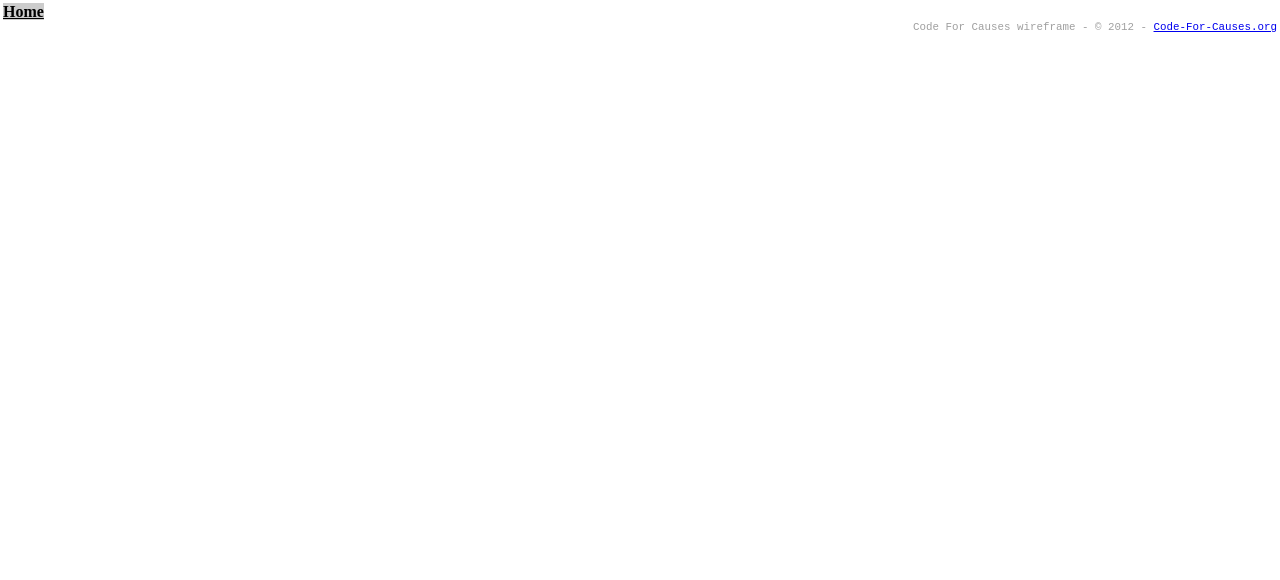
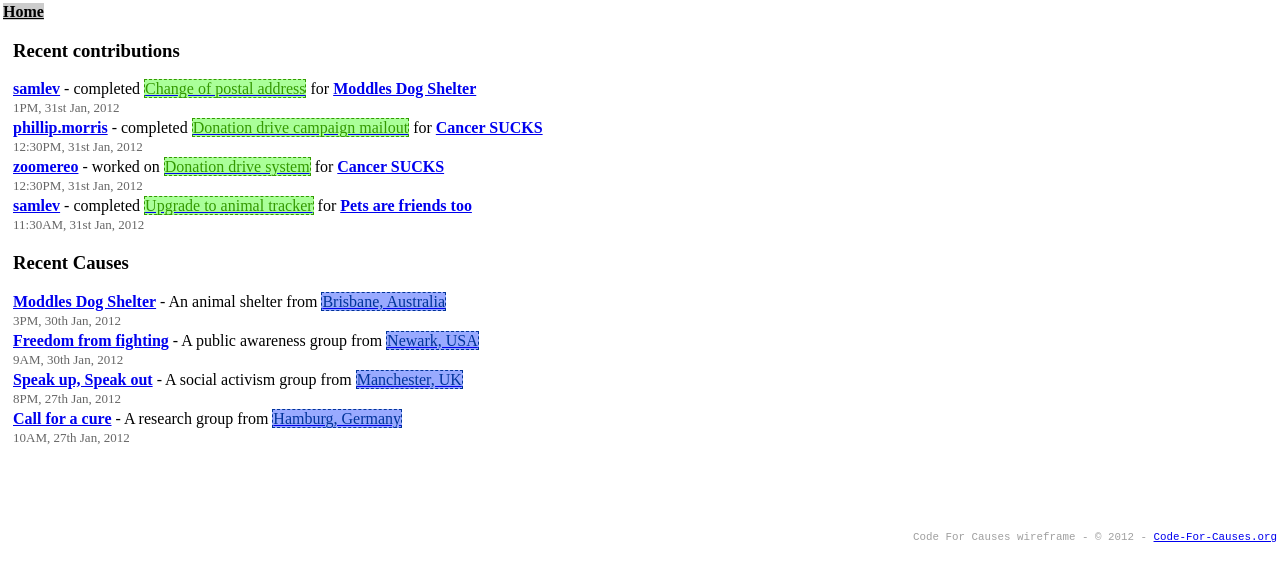
Before and after one commit to codeforcauses/WireFrames_v1, a plain HTML site: page index.html in a window 1280 px wide. Drawn offline with Linux system fonts and the light colour scheme.

Commit message:
Added some basic content for home page

```diff
--- a/common/style.css
+++ b/common/style.css
@@ -14,3 +14,9 @@ body {
     font-size: smaller;
     text-align: right;
 }
+
+.visualClear {
+    clear:both;
+    height: 0px;
+    line-height: 0px;
+}
--- a/index.html
+++ b/index.html
@@ -4,11 +4,82 @@
     <link media="all" type="text/css" rel="stylesheet" href="common/style.css" />
     <script type="text/javascript" src="common/jquery-1.7.min.js"></script>
     <script type="text/javascript" src="common/menus.js"></script>
+    <style type="text/css">
+    .pageblock {
+        float: left;
+        width: 48%;
+        min-width: 400px;
+        margin-left: 10px;
+        margin-bottom: 10px;
+        height: 500px;
+        overflow: hidden;
+    }
+    #contributuions {
+        height: 500px;
+        overflow:auto;
+    }
+    #contributuions p {
+        margin-top: 3px;
+        margin-bottom: 3px;
+    }
+    .goal{
+        color:#339900;
+        background: #AAFF99;
+        border: dashed #339900 1px;
+    }
+    .place{
+        color:#003399;
+        background: #99AAFF;
+        border: dashed #003399 1px;
+    }
+    .datedetails {
+        color: #666666;
+        font-size: small;
+    }
+    </style>
   </head>
   <body>
     <div id="mainmenu" class="menu">main menu</div>
     <div id="bodycontent">
-      <!-- content goes here -->
+      <div class="pageblock">
+        <div id="contributuions">
+          <h3>Recent contributions</h3>
+          <p>
+            <a href="#"><strong>samlev</strong></a> - completed <a href="#"><span class="goal">Change of postal address</span></a> for <a href="#"><strong>Moddles Dog Shelter</strong></a>
+            <br /><span class="datedetails">1PM, 31st Jan, 2012</span>
+          </p>
+          <p>
+            <a href="#"><strong>phillip.morris</strong></a> - completed <a href="#"><span class="goal">Donation drive campaign mailout</span></a> for <a href="#"><strong>Cancer SUCKS</strong></a>
+            <br /><span class="datedetails">12:30PM, 31st Jan, 2012</span>
+          </p>
+          <p>
+            <a href="#"><strong>zoomereo</strong></a> - worked on <a href="#"><span class="goal">Donation drive system</span></a> for <a href="#"><strong>Cancer SUCKS</strong></a>
+            <br /><span class="datedetails">12:30PM, 31st Jan, 2012</span>
+          </p>
+          <p>
+            <a href="#"><strong>samlev</strong></a> -  completed <a href="#"><span class="goal">Upgrade to animal tracker</span></a> for <a href="#"><strong>Pets are friends too</strong></a>
+            <br /><span class="datedetails">11:30AM, 31st Jan, 2012</span>
+          </p>
+          <h3>Recent Causes</h3>
+          <p>
+            <a href="#"><strong>Moddles Dog Shelter</strong></a> - An animal shelter from <a href="#"><span class="place">Brisbane, Australia</span></a>
+            <br /><span class="datedetails">3PM, 30th Jan, 2012</span>
+          </p>
+          <p>
+            <a href="#"><strong>Freedom from fighting</strong></a> - A public awareness group from <a href="#"><span class="place">Newark, USA</span></a>
+            <br /><span class="datedetails">9AM, 30th Jan, 2012</span>
+          </p>
+          <p>
+            <a href="#"><strong>Speak up, Speak out</strong></a> - A social activism group from <a href="#"><span class="place">Manchester, UK</span></a>
+            <br /><span class="datedetails">8PM, 27th Jan, 2012</span>
+          </p>
+          <p>
+            <a href="#"><strong>Call for a cure</strong></a> - A research group from <a href="#"><span class="place">Hamburg, Germany</span></a>
+            <br /><span class="datedetails">10AM, 27th Jan, 2012</span>
+          </p>
+        </div>
+      </div>
+      <div class="visualClear"></div>
     </div>
     <div id="footer">
       Code For Causes wireframe - &copy; 2012 - <a href="http://www.code-for-causes.org">Code-For-Causes.org</a>
```
